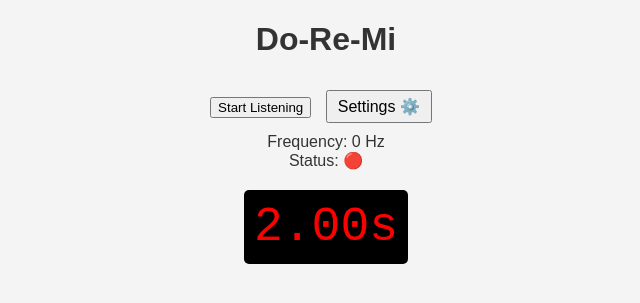
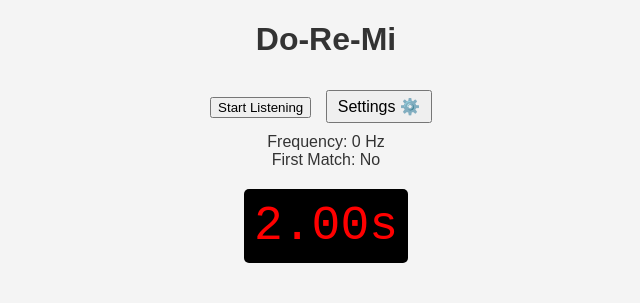
Before and after one commit to Console/console.github.io, a Jekyll site: the page ctf/sound-lock/sound.html, which Jekyll copies as it is, in a window 1280 px wide. Shown: the top 303 px of the page, without its empty margins (314-954 px from the left). Built offline with Jekyll 4.4.1, drawn with Linux system fonts in a browser that asks for light colours; part of the change alters nothing that is shown.

Commit message:
Adding a second note to the challenge.

```diff
--- a/ctf/sound-lock/script.js
+++ b/ctf/sound-lock/script.js
@@ -1,12 +1,14 @@
 window.onload = function() {
     const startButton = document.getElementById('start');
     const frequencyDisplay = document.getElementById('frequency');
-    const matchDisplay = document.getElementById('matchDisplay');
+    const firstMatchDisplay = document.getElementById('firstMatchDisplay');
+    const secondMatchDisplay = document.getElementById('secondMatchDisplay');
     const gainControl = document.getElementById('gain');
     const lowFreq = document.getElementById('lowFreq');
     const highFreq = document.getElementById('highFreq');
     const targetDuration = document.getElementById('targetDuration');
-    const targetFrequency = 440; // Example target frequency
+    const firstTargetFrequency = 440; // First target frequency
+    const secondTargetFrequency = 660; // Second target frequency
     const tolerance = 20; // Tolerance for frequency matching
     let audioContext;
     let analyser;
@@ -17,6 +19,7 @@ window.onload = function() {
     let streamReference;
     let matchStartTime = null;
     let countdownTimer = null;
+    let secondTargetActive = false; // To track if the second target needs to be matched
 
     document.getElementById('configBtn').addEventListener('click', function() {
         var panel = document.getElementById('configPanel');
@@ -63,7 +66,8 @@ window.onload = function() {
         isListening = false;
         matchStartTime = null;
         clearInterval(countdownTimer);
-        matchDisplay.innerText = "Match: No";
+        firstMatchDisplay.innerText = "First Match: No";
+        secondMatchDisplay.style.display = "none"; // Hide second match display
     }
 
     function analyzeSound() {
@@ -78,11 +82,14 @@ window.onload = function() {
             if (frequency !== 0) {
                 frequencyDisplay.innerText = `Frequency: ${frequency.toFixed(2)} Hz`;
 
-                if (Math.abs(frequency - targetFrequency) <= tolerance) {
+                let currentTargetFrequency = secondTargetActive ? secondTargetFrequency : firstTargetFrequency;
+                let matchDisplay = secondTargetActive ? secondMatchDisplay : firstMatchDisplay;
+
+                if (Math.abs(frequency - currentTargetFrequency) <= tolerance) {
                     if (!matchStartTime) {
                         matchStartTime = Date.now();
                         countdownTimer = setInterval(function() {
-                            updateCountdown(matchStartTime, parseInt(targetDuration.value));
+                            updateCountdown(matchStartTime, parseInt(targetDuration.value), matchDisplay);
                         }, 100);
                         matchDisplay.innerText = "Match: Yes";
                     }
@@ -99,7 +106,7 @@ window.onload = function() {
         requestAnimationFrame(update);
     }
 
-    function updateCountdown(startTime, targetDuration) {
+    function updateCountdown(startTime, targetDuration, matchDisplay) {
         const now = Date.now();
         const elapsed = (now - startTime) / 1000;
         const timeLeft = targetDuration - elapsed;
@@ -109,8 +116,14 @@ window.onload = function() {
         } else {
             clearInterval(countdownTimer);
             matchDisplay.innerText = "Match: Yes, duration met";
-            stopListening(); // Stop listening once the duration requirement is met
-            matchDisplay.innerText = "Status: Matched"; // Latch the status to "Matched"
+            if (!secondTargetActive) {
+                secondTargetActive = true;
+                secondMatchDisplay.style.display = "block"; // Show second match display
+                matchDisplay.innerText = "First Match: Latched";
+            } else {
+                stopListening(); // Optionally stop listening after second target is matched
+                secondMatchDisplay.innerText = "Second Match: Latched";
+            }
         }
     }
 
--- a/ctf/sound-lock/sound.html
+++ b/ctf/sound-lock/sound.html
@@ -29,7 +29,9 @@
     </div>
 
     <div id="frequency">Frequency: 0 Hz</div>
-    <div id="matchDisplay">Status: 🔴</div> <!-- Default to red when not matching -->
+    <div id="firstMatchDisplay">First Match: No</div>
+    <div id="secondMatchDisplay" style="display: none;">Second Match: No</div>
+
 
     <div id="countdownDisplay">2.00s</div>
 
```
